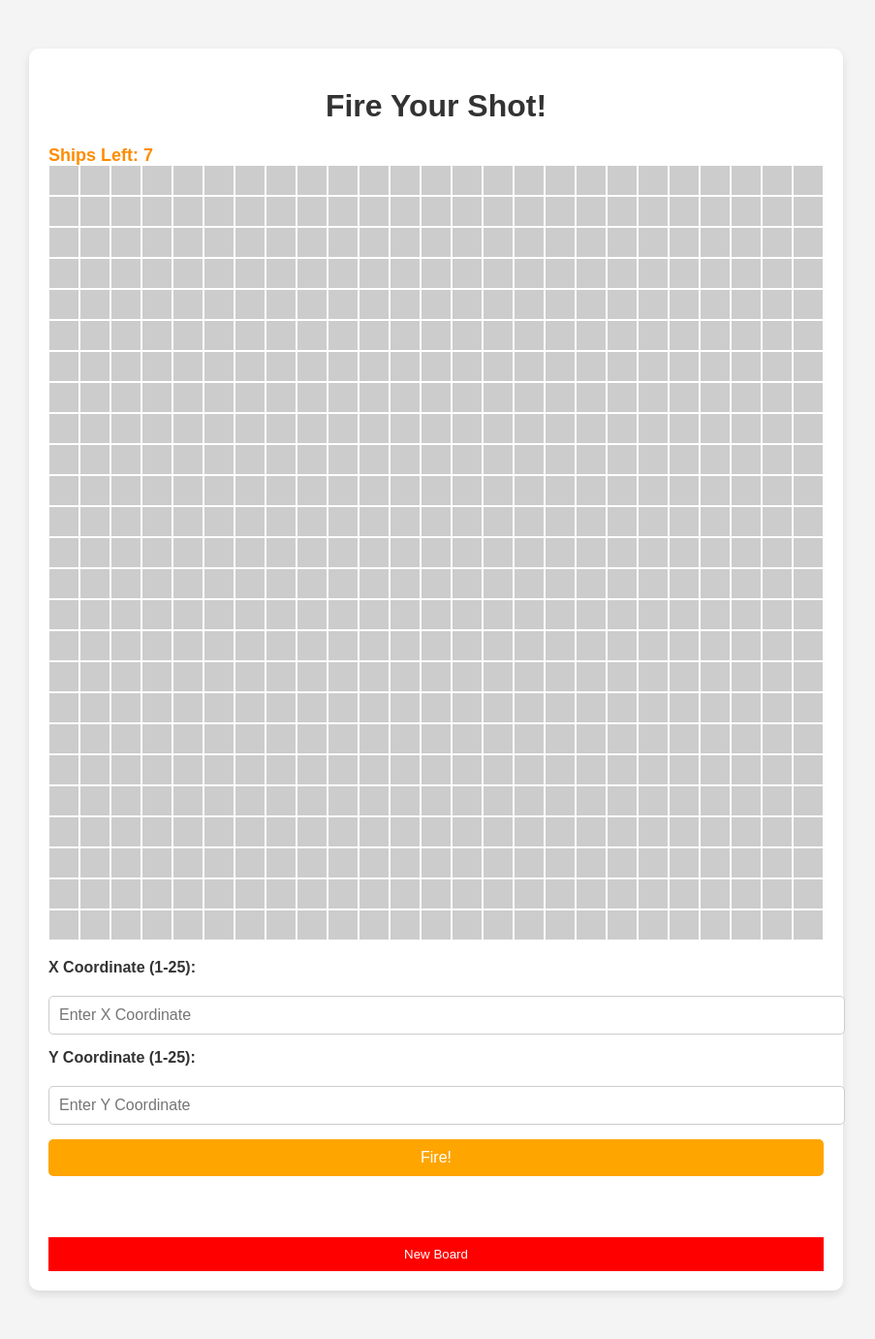
After one commit to haydenubanx/portfolio_website, a PHP site: page /includes/JavaScriptContent/battleship.php in a window 1280 px wide. The commit adds this page. Shown: the whole page at 97% size, without its empty margins (190-1093 px from the left). Run offline with PHP 8.4, Linux system fonts and the light colour scheme.

Commit message:
Added BattleShip project to file

```diff
--- /dev/null
+++ b/HTMLStructure/includes/JavaScriptContent/battleship.php
@@ -0,0 +1,264 @@
+<?php
+
+// Load the battleship board from a text file
+function loadBoardFromFile() {
+    $board = array();
+    $boardSeed = ((floor(microtime(true) * 1000)) % 10) + 1;
+    $file = fopen(__DIR__.'/BattleshipSeeds/BattleMap'.$boardSeed.'.txt', 'r');
+    if ($file) {
+        $y = 1;
+        while (($line = fgets($file)) !== false) {
+            for ($x = 1; $x <= strlen(trim($line)); $x++) {
+                $board[$x][$y] = $line[$x - 1]; // Store either '#' or '~'
+            }
+            $y++;
+        }
+        fclose($file);
+    }
+    return $board;
+}
+
+// Initialize the battleship game board from file if not set in session
+if (!isset($_SESSION['board']) || !isset($_SESSION['displayBoard'])) {
+    $_SESSION['board'] = loadBoardFromFile();  // Actual board with ships (#) and water (~)
+    $_SESSION['displayBoard'] = array_fill(1, 25, array_fill(1, 25, '')); // Display board with empty values
+    $_SESSION['shipsLeft'] = 7;
+}
+
+// Function to process the shot based on the coordinates
+function processShot() {
+    global $fireResult;
+
+    if (isset($_POST['xCoordinate']) && isset($_POST['yCoordinate'])) {
+        $x = intval($_POST['xCoordinate']);
+        $y = intval($_POST['yCoordinate']);
+
+        // Validate the coordinates
+        if ($x < 1 || $x > 25 || $y < 1 || $y > 25) {
+            $fireResult = '<p class="error">Coordinates out of bounds. Please try again.</p>';
+        } else {
+            // Check if the shot hits a ship or misses
+            $actualValue = $_SESSION['board'][$x][$y];
+            if ($actualValue == '#') {
+                $status = 'hit';
+            } else {
+                $status = 'miss';
+            }
+
+            // Update the display board with the result
+            $_SESSION['displayBoard'][$x][$y] = $status;
+
+            // Prepare the result message
+            $fireResult = "<p class='fire-result'>Fired at coordinates ($x, $y): " . ucfirst($status) . "!</p>";
+        }
+    }
+}
+
+// Reset the game board
+if (isset($_POST['reset'])) {
+    $_SESSION['board'] = loadBoardFromFile();
+    $_SESSION['shipsLeft'] = 7;
+    $_SESSION['displayBoard'] = array_fill(1, 25, array_fill(1, 25, ''));
+}
+
+// Handle form submission
+$fireResult = '';
+if ($_SERVER['REQUEST_METHOD'] === 'POST' && !isset($_POST['reset'])) {
+    processShot();
+}
+?>
+<!DOCTYPE HTML>
+<html lang="en">
+<head>
+    <meta charset="UTF-8">
+    <meta name="viewport" content="width=device-width, initial-scale=1.0">
+    <title>Battleship Game - Shoot Your Shot</title>
+
+    <style>
+        body {
+            font-family: Arial, sans-serif;
+            background-color: #f4f4f4;
+            color: #333;
+            margin: 0;
+            padding: 0;
+        }
+
+        .container {
+            max-width: 800px;
+            margin: 50px auto;
+            padding: 20px;
+            background-color: white;
+            box-shadow: 0 4px 8px rgba(0, 0, 0, 0.1);
+            border-radius: 10px;
+        }
+
+        h1 {
+            text-align: center;
+            color: #333;
+        }
+
+        .board {
+            display: grid;
+            grid-template-columns: repeat(25, 30px);
+            grid-template-rows: repeat(25, 30px);
+            gap: 2px;
+            justify-content: center;
+            margin-bottom: 20px;
+        }
+
+        .cell {
+            width: 30px;
+            height: 30px;
+            background-color: #ccc;
+            display: flex;
+            align-items: center;
+            justify-content: center;
+            cursor: pointer;
+        }
+
+        .cell:hover {
+            background-color: #eee;
+        }
+
+
+        .cell.hit {
+            background-color: #ff0000; /* Red for hit */
+        }
+
+        .cell.miss {
+            background-color: #eee; /* White for miss */
+        }
+
+        .cell.selected {
+            pointer-events: none; /* Disable re-selection */
+        }
+
+        form {
+            display: flex;
+            flex-direction: column;
+            gap: 15px;
+        }
+
+        label {
+            font-weight: bold;
+            margin-bottom: 5px;
+        }
+
+        input[type="text"], input[type="submit"] {
+            padding: 10px;
+            font-size: 16px;
+            border-radius: 5px;
+            border: 1px solid #ccc;
+        }
+
+        input[type="text"] {
+            width: 100%;
+        }
+
+        input[type="submit"] {
+            background-color: #ffa500;
+            color: white;
+            border: none;
+            cursor: pointer;
+            transition: background-color 0.3s ease;
+        }
+
+        input[type="submit"]:hover {
+            background-color: #cc8400;
+        }
+
+        .reset-button {
+            background-color: #ff0000;
+            color: white;
+            border: none;
+            padding: 10px;
+            margin-top: 20px;
+            cursor: pointer;
+            transition: background-color 0.3s ease;
+        }
+
+        .reset-button:hover {
+            background-color: #cc0000;
+        }
+
+        .error {
+            color: red;
+            font-size: 14px;
+        }
+
+        .fire-result {
+            text-align: center;
+            font-weight: bold;
+            margin-top: 20px;
+            color: #333;
+        }
+
+        .ships-left {
+            position: relative;
+            font-size: 18px;
+            font-weight: bold;
+            color: darkorange;
+        }
+    </style>
+
+    <script>
+        // JavaScript to handle cell click and autofill the coordinates in the form
+        function handleCellClick(x, y) {
+            document.getElementById('xCoordinate').value = x;
+            document.getElementById('yCoordinate').value = y;
+        }
+    </script>
+</head>
+<body>
+
+<div class="container">
+    <h1>Fire Your Shot!</h1>
+
+    <!-- Display ships left -->
+    <div class="ships-left">
+        Ships Left: <?php echo $_SESSION['shipsLeft']; ?>
+    </div>
+
+    <div id="board" class="board">
+        <!-- PHP to generate the 25x25 board -->
+        <?php
+        for ($i = 1; $i <= 25; $i++) {
+            for ($j = 1; $j <= 25; $j++) {
+                $cellStatus = $_SESSION['displayBoard'][$i][$j];
+                $cellClass = '';
+                if ($cellStatus == 'hit') {
+                    $cellClass = 'hit selected';
+                } elseif ($cellStatus == 'miss') {
+                    $cellClass = 'miss selected';
+                }
+                echo "<div class='cell $cellClass' data-x='$i' data-y='$j' onclick='handleCellClick($i, $j)'></div>";
+            }
+        }
+        ?>
+    </div>
+
+    <!-- Fire result displayed below the board -->
+    <?php echo $fireResult; ?>
+
+    <!-- Form to submit coordinates -->
+    <form name="battleForm" method="POST">
+        <label for="xCoordinate">X Coordinate (1-25):</label>
+        <input type="text" name="xCoordinate" id="xCoordinate" placeholder="Enter X Coordinate">
+
+        <label for="yCoordinate">Y Coordinate (1-25):</label>
+        <input type="text" name="yCoordinate" id="yCoordinate" placeholder="Enter Y Coordinate">
+
+        <input type="submit" value="Fire!">
+
+        <p id="error" class="error"></p>
+    </form>
+
+    <form method="POST">
+        <button class="reset-button" name="reset">New Board</button>
+    </form>
+
+
+</div>
+
+</body>
+</html>
--- a/HTMLStructure/includes/PageStructure/nav.html
+++ b/HTMLStructure/includes/PageStructure/nav.html
@@ -21,7 +21,8 @@ CyberSecurity
             <i class="fa fa-caret-down"></i>
         </button>
         <div class="dropdown-content">
-            <a href="index.php?clicked=SQLHome"> SQL Queries</a>
+            <a href="index.php?clicked=battleship"> Battleship</a>
+            <a href="index.php?clicked=SQLHome"> SQL</a>
             <a href="index.php?clicked=NumberToWord"> Number To Word Converter</a>
         </div>
     </div>
--- a/HTMLStructure/includes/PythonContent/NumberToWord.php
+++ b/HTMLStructure/includes/PythonContent/NumberToWord.php
@@ -2,7 +2,7 @@
 
 
 //The print statement for the question as presented in the assignment instructions
-$question = "<blockquote>This form accepts an integer number between 10 Billion and -10 Billion (non-inclusive) and converts it to text as it would be spoken</blockquote>";
+$question = "<blockquote>Takes a number between 10 Billion and -10 Billion (non-inclusive) and converts it to text as it would be spoken</blockquote><br/><blockquote>Technology: Python Running in Browser</blockquote>";
 
 
 //The print statement for the question, query, and function call to print statement for the table
```
Also changed, not shown: HTMLStructure/includes/Home.php (+3 -5 lines), HTMLStructure/includes/JavaScriptContent/BattleshipSeeds/BattleMap1.txt (added, +25 -0 lines), HTMLStructure/includes/JavaScriptContent/BattleshipSeeds/BattleMap10.txt (added, +25 -0 lines), HTMLStructure/includes/JavaScriptContent/BattleshipSeeds/BattleMap2.txt (added, +25 -0 lines), HTMLStructure/includes/JavaScriptContent/BattleshipSeeds/BattleMap3.txt (added, +25 -0 lines), HTMLStructure/includes/JavaScriptContent/BattleshipSeeds/BattleMap4.txt (added, +25 -0 lines), HTMLStructure/includes/JavaScriptContent/BattleshipSeeds/BattleMap5.txt (added, +25 -0 lines), HTMLStructure/includes/JavaScriptContent/BattleshipSeeds/BattleMap6.txt (added, +25 -0 lines), HTMLStructure/includes/JavaScriptContent/BattleshipSeeds/BattleMap7.txt (added, +25 -0 lines), HTMLStructure/includes/JavaScriptContent/BattleshipSeeds/BattleMap8.txt (added, +25 -0 lines), HTMLStructure/includes/JavaScriptContent/BattleshipSeeds/BattleMap9.txt (added, +25 -0 lines), HTMLStructure/includes/PageStructure/content.php (+7 -0 lines).
